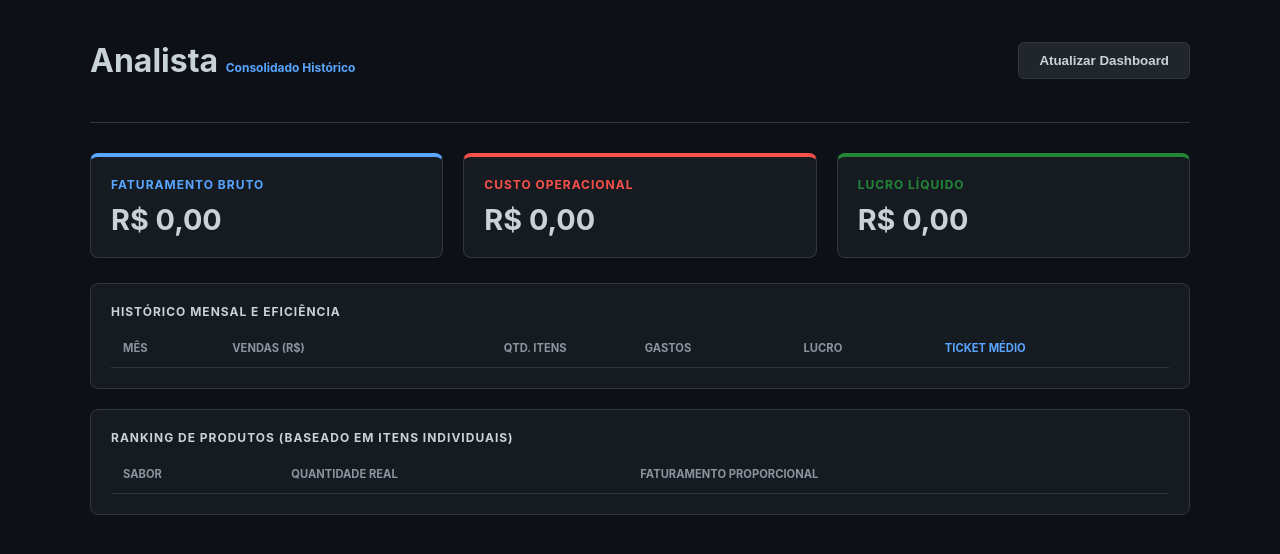
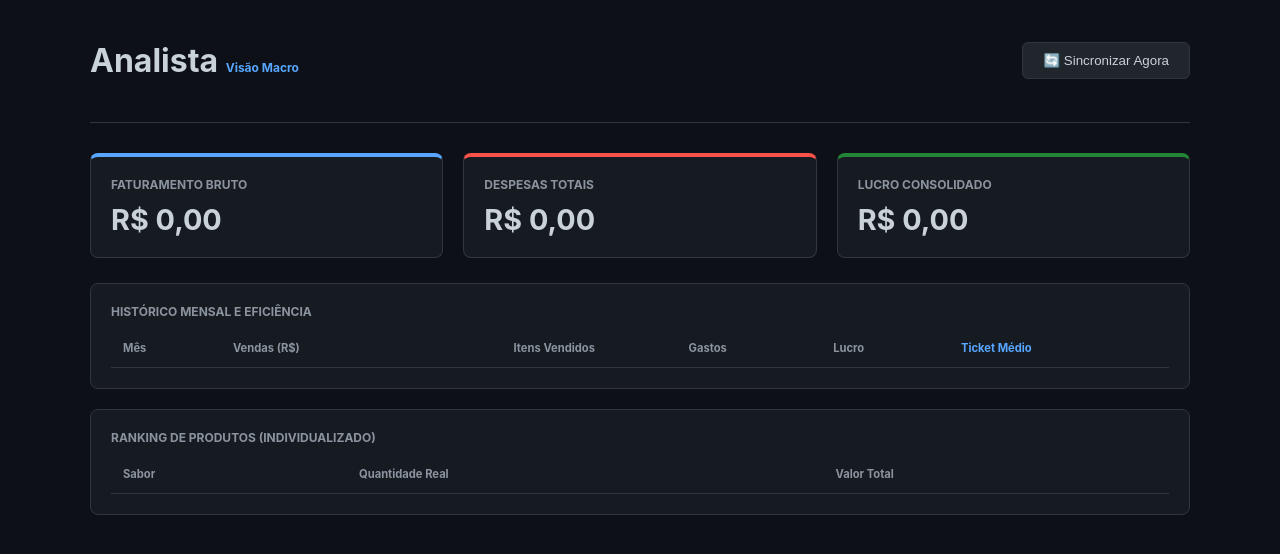
Before and after one commit to Acmsilva1/ML-PREDICAO, a FastAPI app: page / in a window 1280 px wide. Shown: the top 554 px of the page. Run offline with FastAPI, Linux system fonts and the light colour scheme; lists and menus that the app fills with data are empty.

Commit message:
Update visionario.html

```diff
--- a/templates/visionario.html
+++ b/templates/visionario.html
@@ -10,16 +10,15 @@
         .header { display: flex; justify-content: space-between; align-items: center; border-bottom: 1px solid var(--border); padding-bottom: 20px; margin-bottom: 30px; }
         .grid { display: grid; grid-template-columns: repeat(3, 1fr); gap: 20px; margin-bottom: 25px; }
         .full { grid-column: 1 / -1; }
-        .card { background: var(--surface); border: 1px solid var(--border); border-radius: 8px; padding: 20px; position: relative; }
-        .card h3 { margin: 0 0 10px 0; font-size: 0.75rem; text-transform: uppercase; letter-spacing: 1px; }
+        .card { background: var(--surface); border: 1px solid var(--border); border-radius: 8px; padding: 20px; }
+        .card h3 { margin: 0 0 10px 0; font-size: 0.75rem; text-transform: uppercase; color: #8b949e; }
         .val-macro { font-size: 1.8rem; font-weight: bold; }
         table { width: 100%; border-collapse: collapse; font-size: 0.85rem; margin-top: 10px; }
-        th { text-align: left; color: #8b949e; border-bottom: 1px solid var(--border); padding: 12px; text-transform: uppercase; font-size: 0.7rem; }
+        th { text-align: left; color: #8b949e; border-bottom: 1px solid var(--border); padding: 12px; font-size: 0.7rem; }
         td { padding: 12px; border-bottom: 1px solid #21262d; }
         .val-pos { color: #3fb950; font-weight: bold; }
         .val-neg { color: var(--red); font-weight: bold; }
-        .btn { background: #21262d; color: #c9d1d9; border: 1px solid var(--border); padding: 10px 20px; border-radius: 6px; cursor: pointer; font-weight: bold; transition: 0.3s; }
-        .btn:hover { background: var(--border); }
+        .btn { background: #21262d; color: #c9d1d9; border: 1px solid var(--border); padding: 10px 20px; border-radius: 6px; cursor: pointer; }
         .loading { opacity: 0.5; pointer-events: none; }
         .capitalize { text-transform: capitalize; }
     </style>
@@ -27,21 +26,21 @@
 <body>
     <div class="container" id="main-content">
         <div class="header">
-            <h1>Analista <small style="font-size: 12px; color: var(--blue);">Consolidado Histórico</small></h1>
-            <button class="btn" onclick="fetchData()">Atualizar Dashboard</button>
+            <h1>Analista <small style="font-size: 12px; color: var(--blue);">Visão Macro</small></h1>
+            <button class="btn" onclick="fetchData()">🔄 Sincronizar Agora</button>
         </div>
 
         <div class="grid">
             <div class="card" style="border-top: 4px solid var(--blue);">
-                <h3 style="color: var(--blue);">Faturamento Bruto</h3>
+                <h3>Faturamento Bruto</h3>
                 <div class="val-macro" id="total_vendas">R$ 0,00</div>
             </div>
             <div class="card" style="border-top: 4px solid var(--red);">
-                <h3 style="color: var(--red);">Custo Operacional</h3>
+                <h3>Despesas Totais</h3>
                 <div class="val-macro" id="total_gastos">R$ 0,00</div>
             </div>
             <div class="card" style="border-top: 4px solid var(--accent);">
-                <h3 style="color: var(--accent);">Lucro Líquido</h3>
+                <h3>Lucro Consolidado</h3>
                 <div class="val-macro" id="total_lucro">R$ 0,00</div>
             </div>
         </div>
@@ -54,8 +53,7 @@
                         <tr>
                             <th>Mês</th>
                             <th>Vendas (R$)</th>
-                            <th style="text-align: center;">Qtd. Itens</th>
-                            <th>Gastos</th>
+                            <th style="text-align: center;">Itens Vendidos</th> <th>Gastos</th>
                             <th>Lucro</th>
                             <th style="color: var(--blue)">Ticket Médio</th>
                         </tr>
@@ -65,13 +63,13 @@
             </div>
 
             <div class="card full">
-                <h3>Ranking de Produtos (Baseado em Itens Individuais)</h3>
+                <h3>Ranking de Produtos (Individualizado)</h3>
                 <table id="tab-produtos">
                     <thead>
                         <tr>
                             <th>Sabor</th>
                             <th>Quantidade Real</th>
-                            <th>Faturamento Proporcional</th>
+                            <th>Valor Total</th>
                         </tr>
                     </thead>
                     <tbody></tbody>
@@ -86,21 +84,18 @@
         async function fetchData() {
             const container = document.getElementById('main-content');
             container.classList.add('loading');
-
             try {
                 const res = await fetch('/api/v1/ml_visionario');
                 const d = await res.json();
+                if(d.erro) { alert(d.erro); return; }
 
-                if(d.erro) { alert("Erro: " + d.erro); return; }
-
-                // 1. Totais Superiores
-                document.getElementById('total_vendas').innerHTML = `${fmt(d.totais.faturamento)} <br><small style="font-size:12px; color:var(--blue)">${d.totais.total_itens} produtos vendidos</small>`;
+                // Cards
+                document.getElementById('total_vendas').innerHTML = `${fmt(d.totais.faturamento)} <br><small style="font-size:12px; color:var(--blue)">${d.totais.total_itens} itens totais</small>`;
                 document.getElementById('total_gastos').innerText = fmt(d.totais.custos);
                 document.getElementById('total_lucro').innerText = fmt(d.totais.lucro);
 
-                // 2. Tabela de Auditoria com Volume Mensal
-                const tbodyAuditoria = document.querySelector("#tab-auditoria tbody");
-                tbodyAuditoria.innerHTML = d.auditoria_mensal.map(row => `
+                // Tabela Auditoria [Ajustada com a nova coluna row.itens]
+                document.querySelector("#tab-auditoria tbody").innerHTML = d.auditoria_mensal.map(row => `
                     <tr>
                         <td>${row.mes}</td>
                         <td>${fmt(row.vendas)}</td>
@@ -111,21 +106,17 @@
                     </tr>
                 `).reverse().join('');
 
-                // 3. Ranking de Produtos
-                const tbodyProdutos = document.querySelector("#tab-produtos tbody");
-                tbodyProdutos.innerHTML = d.ranking_produtos.map(p => `
+                // Ranking
+                document.querySelector("#tab-produtos tbody").innerHTML = d.ranking_produtos.map(p => `
                     <tr>
                         <td class="capitalize">${p.SAB_LIST.toLowerCase()}</td>
-                        <td><strong>${p.qtd}</strong> unidades</td>
+                        <td><strong>${p.qtd}</strong> un.</td>
                         <td class="val-pos">${fmt(p.total)}</td>
                     </tr>
                 `).join('');
 
-            } catch (err) {
-                console.error("Erro:", err);
-            } finally {
-                container.classList.remove('loading');
-            }
+            } catch (err) { console.error(err); }
+            finally { container.classList.remove('loading'); }
         }
         fetchData();
     </script>
```
